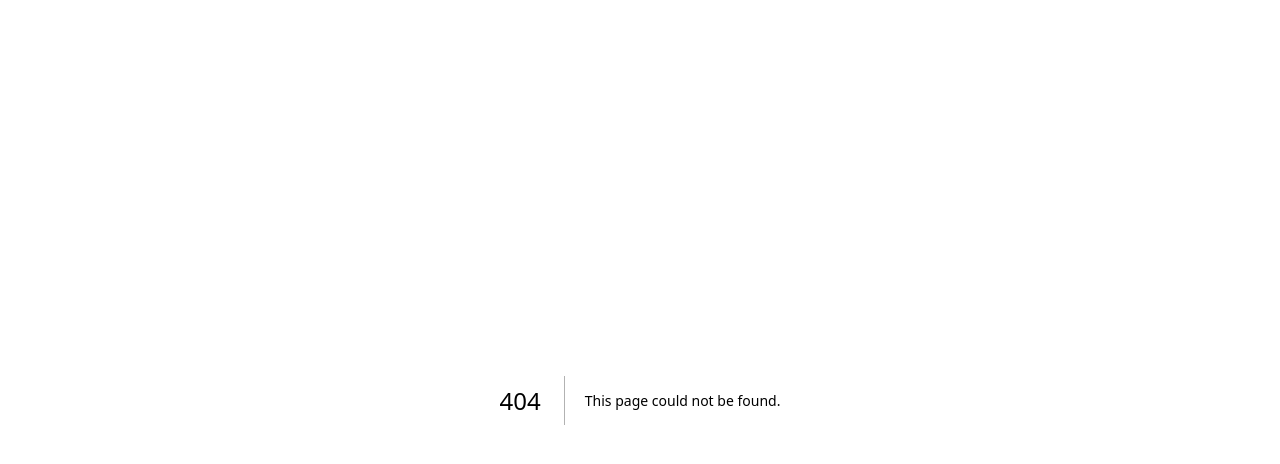
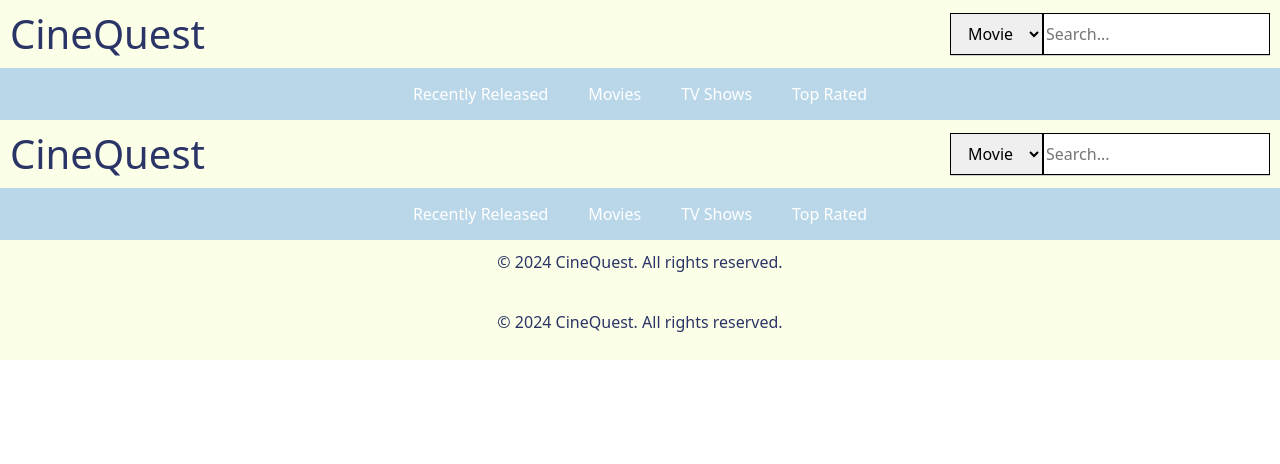
Before and after one commit to AvneetDhaliwal-24/CineQuest, a Next.js app: page /navbarfootergloballayout in a window 1280 px wide. Before the commit this address had no page. Shown: the top 464 px of the page. Built offline with nearby package versions, Linux system fonts and the light colour scheme.

Commit message:
Search bar Functionality and few other changes
created search bar and its functionality. Linked searched movie to details page. Applied Navbar and footer to most of the pages. Fixed Css on index/homepage

```diff
--- a/src/pages/_app.js
+++ b/src/pages/_app.js
@@ -2,6 +2,12 @@ import "@/styles/globals.css";
 import "bootstrap/dist/css/bootstrap.min.css"
 import '../styles/gallery.css';
 
+import Layout from "./navbarfootergloballayout";
+
 export default function App({ Component, pageProps }) {
-  return <Component {...pageProps} />;
+  return (
+    <Layout>
+      <Component {...pageProps} />
+    </Layout>
+  );
 }
--- a/src/pages/index.js
+++ b/src/pages/index.js
@@ -83,11 +83,11 @@ function CineQuestCarousel(props) {
 
   return (
     <>
-     <Link className="carouselHeader" href={{
+     <Link className={styles.carouselHeader} href={{
           pathname: props.about === 'tv' ? '/TVShowList/' : '/MovieList/',
           query: {filter: props.pageName}
         }}>
-      <h3 className={styles.carouselHeader} onClick={handleClick}>
+      <h3 onClick={handleClick}>
         {props.title}
         <svg className={styles.seeMoreArrowBtn} width="20" height="20" xmlns="http://www.w3.org/2000/svg" viewBox="0 0 24 24">
           <path d="M5.622.631A2.153 2.153 0 0 0 5 2.147c0 .568.224 1.113.622 1.515l8.249 8.34-8.25 8.34a2.16 2.16 0 0 0-.548 2.07c.196.74.768 1.317 1.499 1.515a2.104 2.104 0 0 0 2.048-.555l9.758-9.866a2.153 2.153 0 0 0 0-3.03L8.62.61C7.812-.207 6.45-.207 5.622.63z"></path>
--- a/src/pages/navbarfooter.js
+++ b/src/pages/navbarfooter.js
@@ -1,20 +1,77 @@
 import Head from 'next/head';
 import Link from 'next/link';
-import styles from '../styles/Home.module.css';
-import styles from "@/styles/navbarfooter.css";
+import styles from '../styles/Navbarfooter.module.css';
+
+import { useState, useEffect } from 'react';
+
+import { useRouter } from 'next/navigation';
 
 // Header Component
-const Header = () => (
-  <header className={styles.header}>
-    <h1 className={styles.title}>CineQuest</h1>
-    <div className={styles.searchBar}>
-      <input type="text" placeholder="Search..." className={styles.searchInput} />
-    </div>
-  </header>
-);
+function Header() {
+
+  const [search, setSearch] = useState("movie");
+
+  const [query, setQuery] = useState('');
+  const [results, setResults] = useState([]);
+
+  // const [isDropdownVisible, setIsDropdownVisible] = useState(true);
+
+  const router = useRouter();
+  function handleOnClick(e) {
+    router.push(`/movies/${e.target.parentNode.id}/${search}`)
+  }
+
+  useEffect(() => {
+    if (query.length < 2) {
+      setResults([]);
+      return;
+    }
+
+    const fetchResults = async () => {
+      try {
+        const response = await fetch(`https://api.themoviedb.org/3/search/${search}?query=${query}&include_adult=false&language=en-US&page=1&api_key=bbf27237d8e9e816091000c5ecff1b72`);
+
+        const data = await response.json();
+        setResults(data.results.map(({ id, title, poster_path, backdrop_path }) => ({ id, title, poster_path, backdrop_path })));
+
+        setResults(data.results.map(result => ({ id: result.id, title: search === "tv" ? result.name : result.title, poster_path: result.poster_path, backdrop_path: result.backdrop_path })));
+      } catch (error) {
+        console.error("Error fetching data", error);
+      }
+    };
+
+    fetchResults();
+  }, [query]);
+
+
+  return (
+    <header className={styles.header}>
+      <h1 className={styles.title}>CineQuest</h1>
+      <div>
+        <div className={styles.searchBar}>
+          <select value={search} onChange={(e) => { setSearch(e.target.value) }}>
+            <option value="movie">Movie</option>
+            <option value="tv">TV Shows</option>
+          </select>
+
+          {/* onBlur={ () => setIsDropdownVisible(false)} onFocus={ () => setIsDropdownVisible(true)} */}
+          <input type="text" placeholder="Search..." className={styles.searchInput} onKeyDown={(e) => setQuery(e.target.value)} />
+        </div>
+        {/* {
+          isDropdownVisible && ( */}
+        <ul className={styles.resultsList}>
+          {results.map((item, index) => (
+            <li onClick={handleOnClick} key={index} id={item.id} className={styles.resultsItem}><img style={{ height: '100px', width: '100px' }} src={`http://image.tmdb.org/t/p/w500${item.poster_path ? item.poster_path : item.backdrop_path}`} /><span style={{ paddingLeft: "5px" }}>{item.title}</span></li>
+          ))}
+        </ul>
+        {/* )} */}
+      </div>
+    </header>
+  )
+};
 
 // Navigation Bar Component
-const NavigationBar = () => (
+export const NavigationBar = () => (
   <nav className={styles.navigationBar}>
     <ul className={styles.navList}>
       <li className={styles.navItem}>
@@ -34,28 +91,11 @@ const NavigationBar = () => (
 );
 
 // Footer Component
-const Footer = () => (
+export const Footer = () => (
   <footer className={styles.footer}>
     <p>© 2024 CineQuest. All rights reserved.</p>
   </footer>
 );
 
-// Main Page Component
-const Home = () => (
-  <div className={styles.container}>
-    <Head>
-      <title>CineQuest</title>
-      <meta name="description" content="Welcome to CineQuest" />
-      <link rel="icon" href="/favicon.ico" />
-    </Head>
-    <Header />
-    <NavigationBar />
-    <main className={styles.mainContent}>
-      <h2>Welcome to CineQuest</h2>
-      <p>This is the main content area.</p>
-    </main>
-    <Footer />
-  </div>
-);
 
-export default Home;
+export default Header;
--- /dev/null
+++ b/src/pages/navbarfootergloballayout.js
@@ -0,0 +1,13 @@
+import NavbarFooter from "./navbarfooter"
+import {Footer, NavigationBar} from "./navbarfooter"
+
+export default function Layout(props) {
+    return (
+        <>
+            <NavbarFooter />
+            <NavigationBar />
+            <main>{props.children}</main>
+            <Footer />
+        </>
+    );
+}
--- a/src/styles/Navbarfooter.module.css
+++ b/src/styles/Navbarfooter.module.css
@@ -21,12 +21,22 @@
 
 .searchBar {
     display: flex;
+    border: 1px solid black;
+    width: 25vw;
+}
+
+.searchBar select {
+    border: 0px;
+    border-right: 2px solid black;
+    text-align: center;
+    height: 40px;
 }
 
 .searchInput {
-    padding: 5px;
-    border: 1px solid #ddd;
+    height: 40px;
+    border: 0px;
     border-radius: 4px;
+    width: 100%;
 }
 
 .navigationBar {
@@ -38,6 +48,7 @@
     padding: 0;
     margin: 0;
     display: flex;
+    justify-content: center;
 }
 
 .navItem {
@@ -67,3 +78,29 @@
     text-align: center;
     color: #2B3467;
 }
+
+
+
+/* search drop down css */
+
+    .resultsList {
+        list-style-type: none;
+        padding: 0;
+        margin: 0 0;
+        border: 1px solid #ccc;
+        border-top: none;
+        background-color: #fff;
+        max-height: 400px;
+        overflow-y: auto;
+        position: absolute;
+        z-index: 999;
+        width: 25vw;
+    }
+    .resultsItem {
+        padding: 10px;
+        border-bottom: 1px solid #eee;
+        display: flex
+    }
+    .resultsItem:hover {
+        background-color: #f0f0f0;
+    }
```
Also changed, not shown: src/pages/navbarheader.js (deleted, +0 -27 lines), src/styles/Homepage.module.css (+4 -3 lines).
